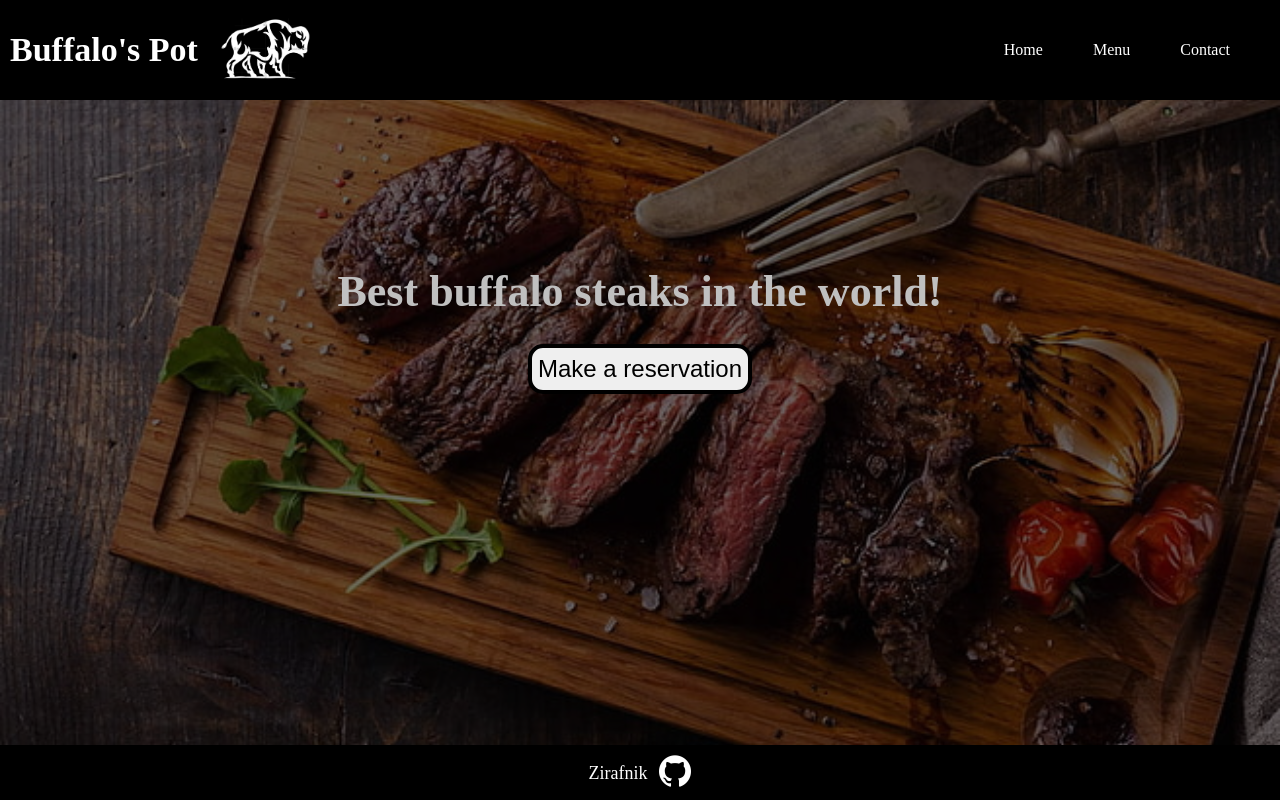
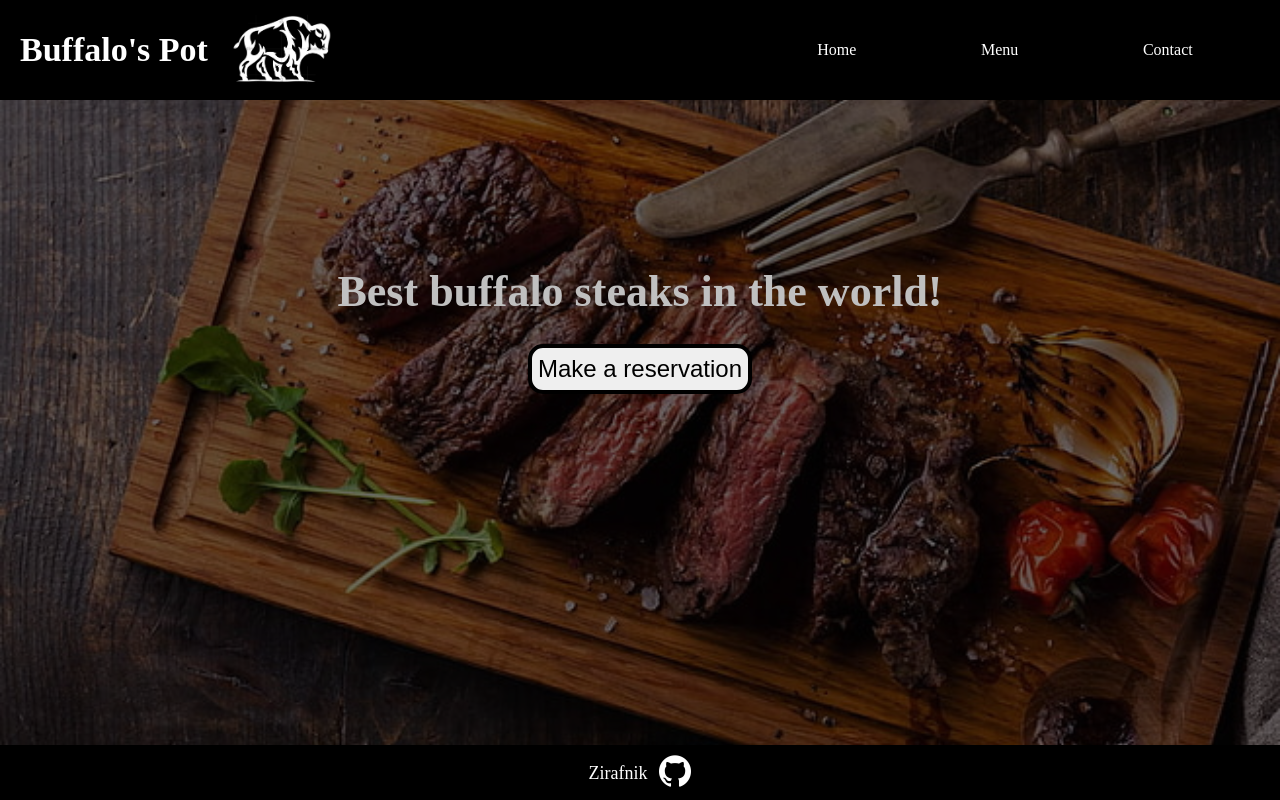
Before and after one commit to Zirafnik/restaurant-page, a website built with webpack: page dist/index.html in a window 1280 px wide. Built offline with nearby package versions, Linux system fonts and the light colour scheme.

Commit message:
fixed logo layout

```diff
--- a/src/home.js
+++ b/src/home.js
@@ -3,20 +3,24 @@ export function homePage() {
 
     let nav= document.createElement('nav');
 
+    let nameDiv= document.createElement('div');
+    nameDiv.classList.add('nameDiv');
+
     let headline= document.createElement('h1');
     headline.innerHTML= 'Buffalo\'s Pot';
     headline.classList.add('headline');
-    nav.appendChild(headline);
+    nameDiv.appendChild(headline);
 
     //logo wrapper
     let wrapper= document.createElement('div');
     wrapper.classList.add('wrapper');
-
     let logo= document.createElement('img');
     logo.setAttribute('src', '/styles/images/bison-logo-inverted-cropped.png');
     logo.classList.add('logo');
     wrapper.appendChild(logo);
-    nav.appendChild(wrapper);
+    nameDiv.appendChild(wrapper);
+
+    nav.appendChild(nameDiv);
 
     let list= document.createElement('ul');
     list.classList.add('list');
--- a/styles/style.css
+++ b/styles/style.css
@@ -29,6 +29,8 @@ nav {
 }
 
 .list {
+    width: 500px;
+
     display: flex;
     flex-direction: row;
     justify-content: space-around;
@@ -38,16 +40,22 @@ nav {
     margin-right: 50px;
 }
 
+.nameDiv {
+    display: flex;
+    flex-direction: row;
+    align-items: center;
+}
+
 .headline {
     font-size: 34px;
 
-    margin-left: 10px;
+    margin-left: 20px;
 }
 
 .wrapper {
-    width: 7%;
+    width: 14%;
 
-    margin-right: 670px;
+    margin-left: 25px;
 }
 
 .logo {
```
Also changed, not shown: dist/main.js.
